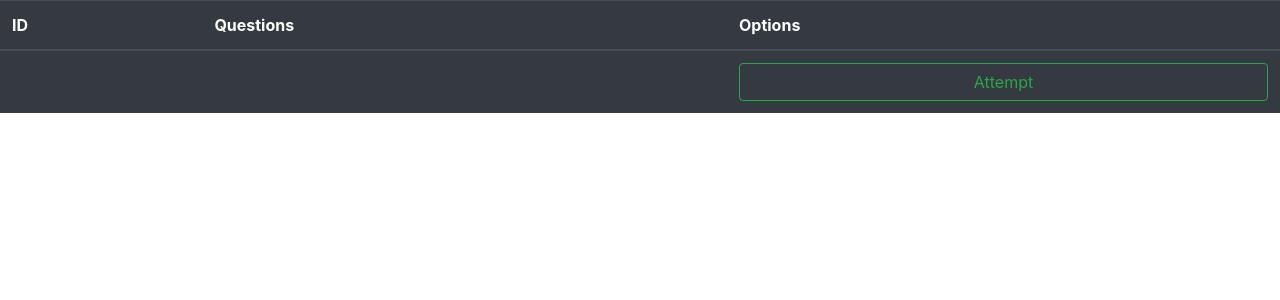
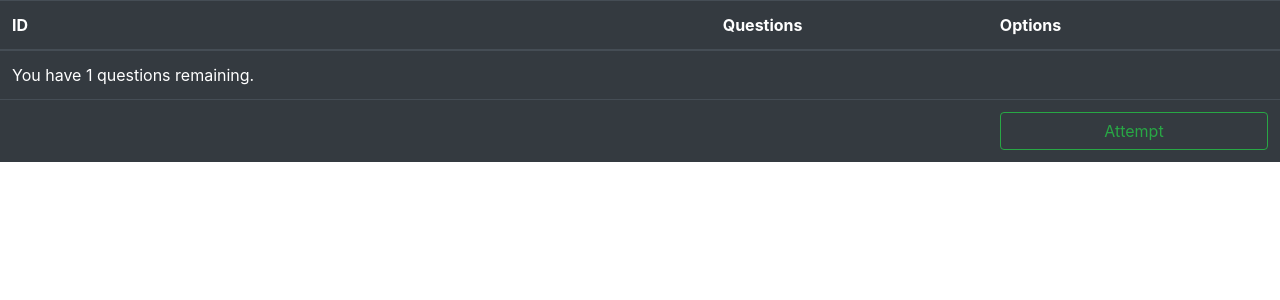
Before and after one commit to Mathushan-dev/SimpleTuition, a Flask app: page /exam in a window 1280 px wide. Shown: the part 56-356 px from the top of the page. Run offline with Flask 2, Linux system fonts and the light colour scheme; a user stored in the database is signed in; data that the repository does not hold is empty; some libraries are stand-ins or nearby versions.

Commit message:
Update exam.html

```diff
--- a/application/templates/exam.html
+++ b/application/templates/exam.html
@@ -14,6 +14,9 @@
             </tr>
         </thead>
         <tbody>
+        <tr>
+            <td>You have {{ questions|length }} questions remaining.</td>
+        </tr>
             {% for question in questions %}
                 <tr>
                     <td>{{ question.id }}</td>
```
